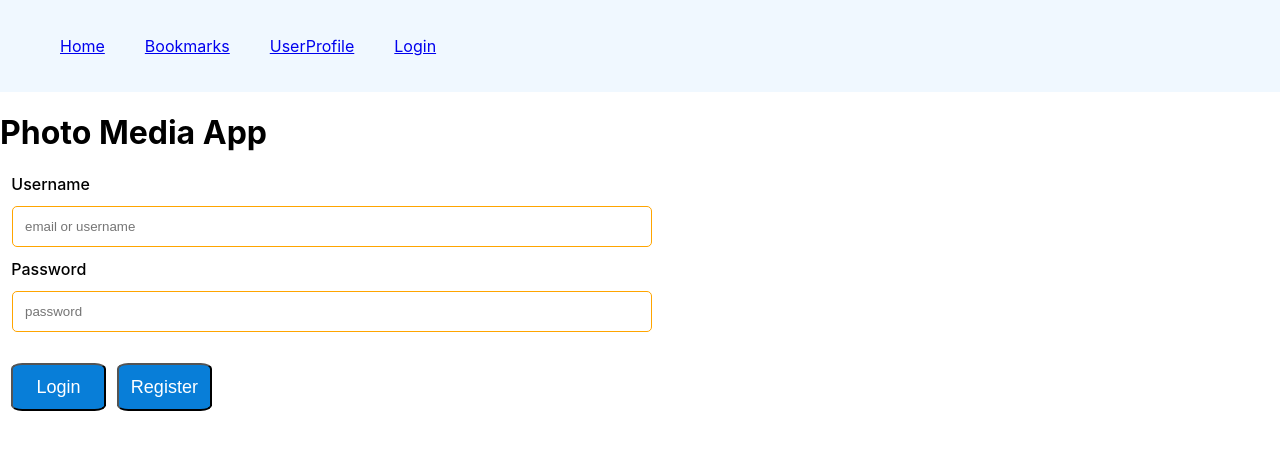
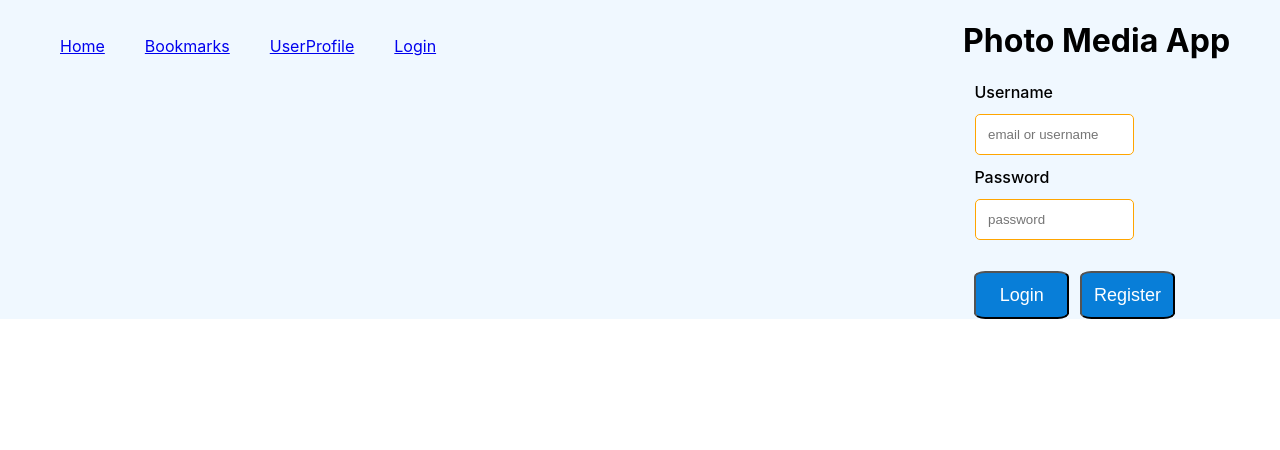
Before and after one commit to KevTheeDev/React-Photo-App, a React (Create React App) app: page /Login in a window 1280 px wide. Shown: the top 450 px of the page. Built offline with nearby package versions, Linux system fonts and the light colour scheme.

Commit message:
pgs successfully going rendering in the pg and not in the navi... bar, all three component inserted in the return for App.js

```diff
--- a/src/App.js
+++ b/src/App.js
@@ -21,8 +21,8 @@ class App extends React.Component {
         <div className="App">
           <NavigationBar />
           <Route exact path="/" component={Home} />
-          <Route exact path="/Login" component={Login} />
           <Route path="/Bookmarks" component={Bookmarks} />
+          <Route exact path="/UserProfile" component={UserProfile} />
         </div>
       </Router>
 
--- a/src/component/NavigationBar.js
+++ b/src/component/NavigationBar.js
@@ -40,10 +40,8 @@ class NavigationBar extends React.Component {
               </nav>
 
             {/* <Route exact path="/NavigationBar" component={NavigationBar} /> */}
-                {/* <Route exact path="/" component={Home} />  */}
-                {/* <Route exact path="/Login" component={Login} />
-                <Route path="/Bookmarks" component={Bookmarks} /> */}
-                <Route exact path="/UserProfile" component={UserProfile} />
+
+          <Route exact path="/Login" component={Login} />
             </div>
 
 
```
